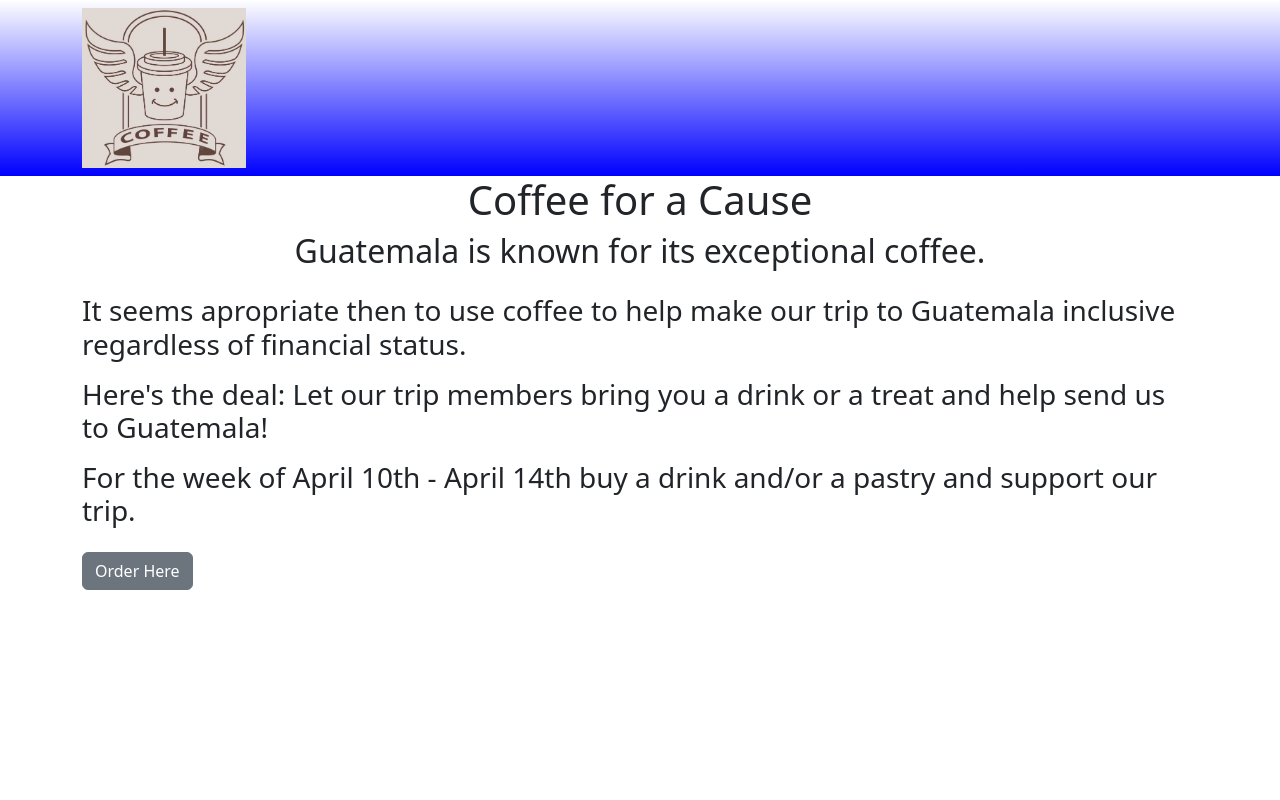
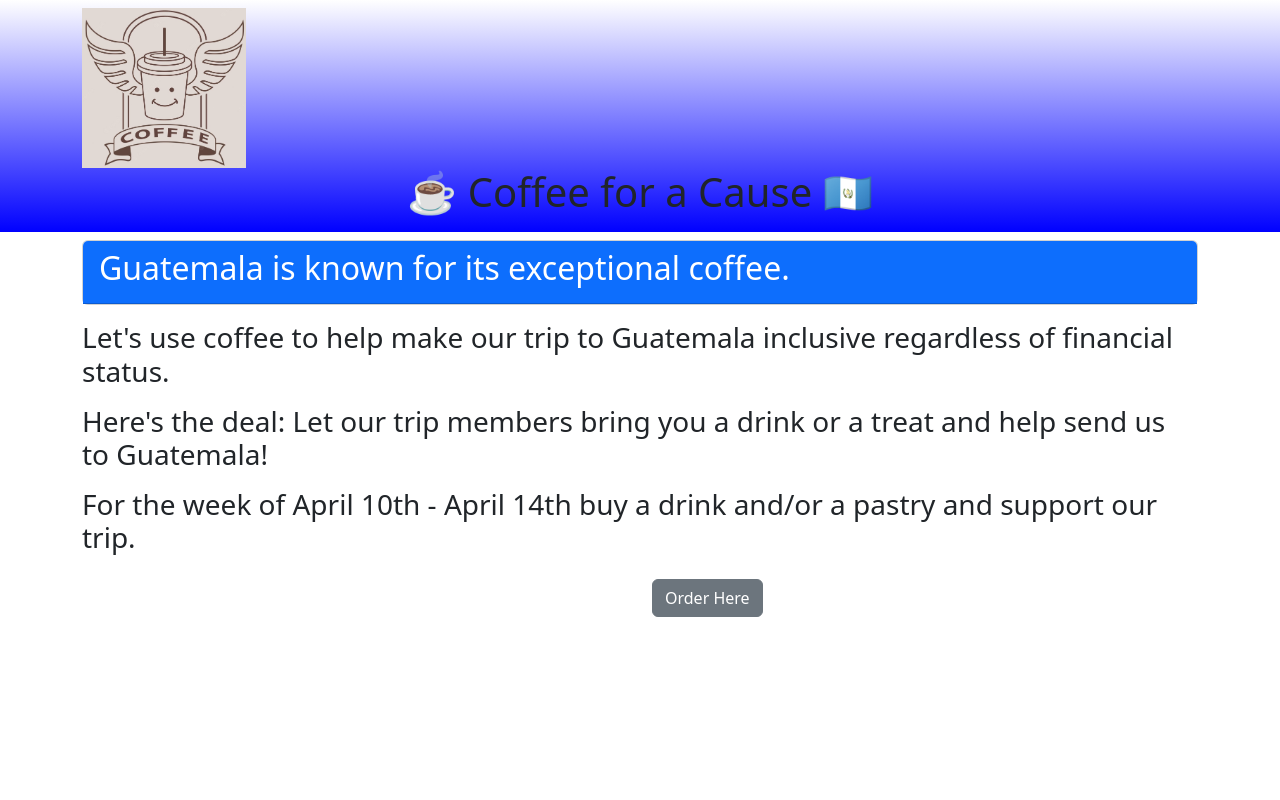
Before and after one commit to eitanfire/Trip-Dash, a React (Create React App) app: page / in a window 1280 px wide. Shown: the top 800 px of the page. Built offline with nearby package versions, Linux system fonts and the light colour scheme.

Commit message:
Style HomePage and Header

```diff
--- a/src/components/Header.js
+++ b/src/components/Header.js
@@ -1,4 +1,4 @@
-import { Container, Navbar, NavbarBrand } from "reactstrap";
+import { Col, Container, Navbar, NavbarBrand } from "reactstrap";
 import logo from '../assets/img/trip-dash-logo.png'
 import "../App.css";
 
@@ -6,9 +6,14 @@ const Header = () => {
     return (
       <Navbar className="NavBar" dark color="primary" sticky="top" expand="md">
         <Container>
+          <Col>
             <NavbarBrand href="/">
               <img className="logo" src={logo} alt="trip dash logo" />
             </NavbarBrand>
+          </Col>
+          <Col>
+            <h1 className="text-center">☕️ Coffee for a Cause 🇬🇹</h1>
+          </Col>
         </Container>
       </Navbar>
     );
--- a/src/pages/HomePage.js
+++ b/src/pages/HomePage.js
@@ -4,16 +4,21 @@ import '../App.css';
 const HomePage = () => {
     return (
       <Container>
-        <Row className="text-center">
-          <h1>Coffee for a Cause</h1>
+        <Row
+     >
+          <h1></h1>
           <p>
-            <h2>Guatemala is known for its exceptional coffee.</h2>
+            <Card>
+              <CardHeader className="bg-primary text-white">
+                <h2>Guatemala is known for its exceptional coffee.</h2>
+              </CardHeader>
+            </Card>
           </p>
         </Row>
         <Row>
           <h3>
             <p>
-              It seems apropriate then to use coffee to help make our trip to
+              Let's use coffee to help make our trip to
               Guatemala inclusive regardless of financial status.
             </p>
             <p>
@@ -21,13 +26,17 @@ const HomePage = () => {
               and help send us to Guatemala!
             </p>
             <p>
-For the week of April 10th - April 14th buy a drink and/or a pastry and support our trip.
+              For the week of April 10th - April 14th buy a drink and/or a
+              pastry and support our trip.
             </p>
           </h3>
         </Row>
-        <Button
-        >
-        Order Here</Button>
+        <Row>
+          <Col></Col>
+          <Col>
+            <Button>Order Here</Button>
+          </Col>
+        </Row>
       </Container>
     );
 };
```
Lines whose indentation alone changed are shown as unchanged.
